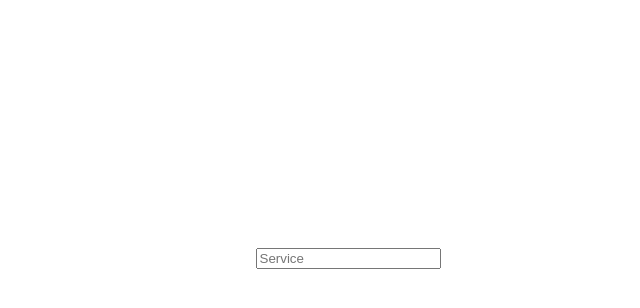
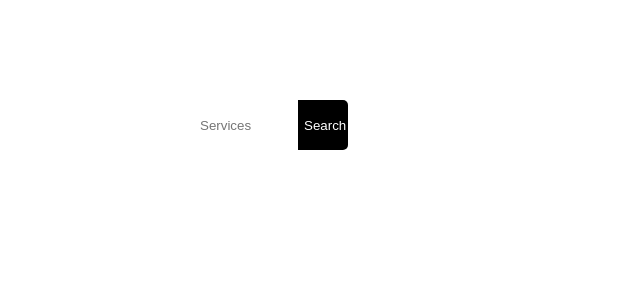
Before and after one commit to IMFIL/FreeScholars, a plain HTML site: page search.html in a window 1280 px wide. Shown: the whole page, without its empty margins (292-932 px from the left). Drawn offline with Linux system fonts and the light colour scheme.

Commit message:
just a start to the search bar

```diff
--- a/Search.css
+++ b/Search.css
@@ -6,8 +6,75 @@
 
 }
 
-.search-area{
-    position: relative;
-    top:30vh;
-    text-align: center;
+.box {
+  margin: 100px auto;
+  width: 300px;
+  height: 50px;
 }
+
+.searchBox{
+  width: 300px;
+  vertical-align: middle;
+  white-space: nowrap;
+  position: relative;
+}
+
+
+.searchBox input#search{
+  width: 100px;
+  height: 50px;
+  border: 1px;
+  font-size: 10pt;
+  float: left;
+  -webkit-border-radius: 5px;
+  -moz-border-radius: 5px;
+  border-radius: 5px;
+  color: black;
+
+  -webkit-transition: width .95s ease;
+  -moz-transition: width .995s ease;
+  -ms-transition: width .95s ease;
+  -o-transition: width .95s ease;
+  transition: width .95s ease;
+}
+
+.searchBox button{
+  -webkit-border-top-right-radius: 5px;
+  -webkit-border-bottom-right-radius: 5px;
+  -moz-border-radius-topright: 5px;
+  -moz-border-radius-bottomright: 5px;
+  border-top-right-radius: 5px;
+  border-bottom-right-radius: 5px;
+
+  border: none;
+  height: 50px;
+  width: 50px;
+  color: white;
+  opacity: 1;
+  font-size: 10pt;
+  background-color: black;
+
+  -webkit-transition: all 1s ease;
+  -moz-transition: all 1s ease;
+  -ms-transition: all 1s ease;
+  -o-transition: all 1s ease;
+  transition: all 1s ease;
+}
+
+.searchBox:hover button, .searchBox:active button, .searchBox:focus button{
+    outline: none;
+    opacity: 1;
+  }
+
+.searchBox:hover button:hover{
+    background: black;
+}
+
+.searchBox input#search:focus, .searchBox input#search:active{
+  outline: 1px;
+  width: 300px;
+}
+
+.searchBox:hover input#search{
+width: 300px;
+}
--- a/search.html
+++ b/search.html
@@ -4,7 +4,6 @@
     <meta charset="utf-8">
     <style>
         @import url("Search.css");
-
     </style>
     </head>
 
@@ -12,12 +11,13 @@
         <nav class = "navigation-icon">
         </nav>
 
-        <div class = "search-area">
-            <form id = "search-bar">
-                <input type = “text” placeholder = Service>
-            </form>
+        <div class="box">
+          <div class="searchBox">
+            <input type="search" id="search" placeholder="Services" />
+            <button>Search</button>
+          </div>
         </div>
+
     </body>
 
-
 </html>
```
